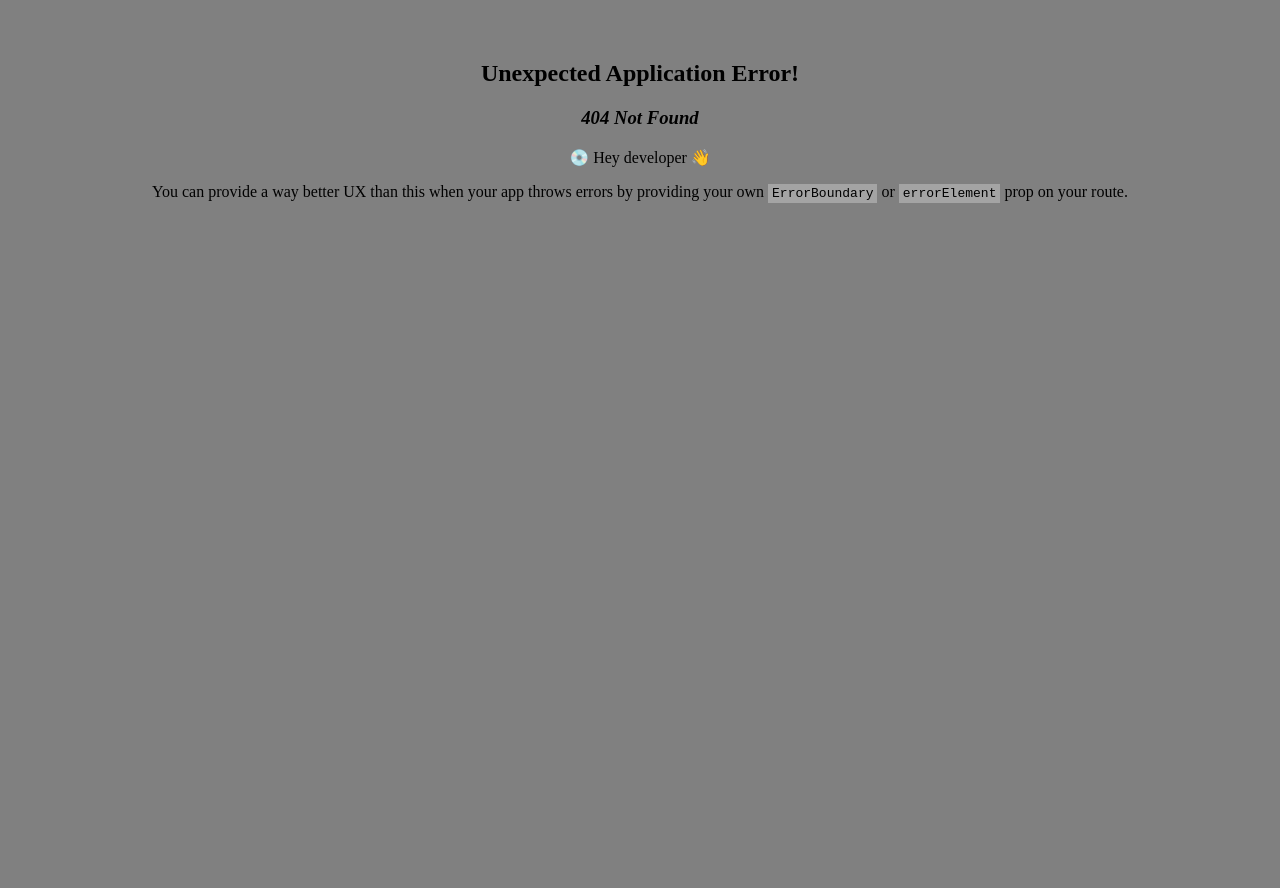
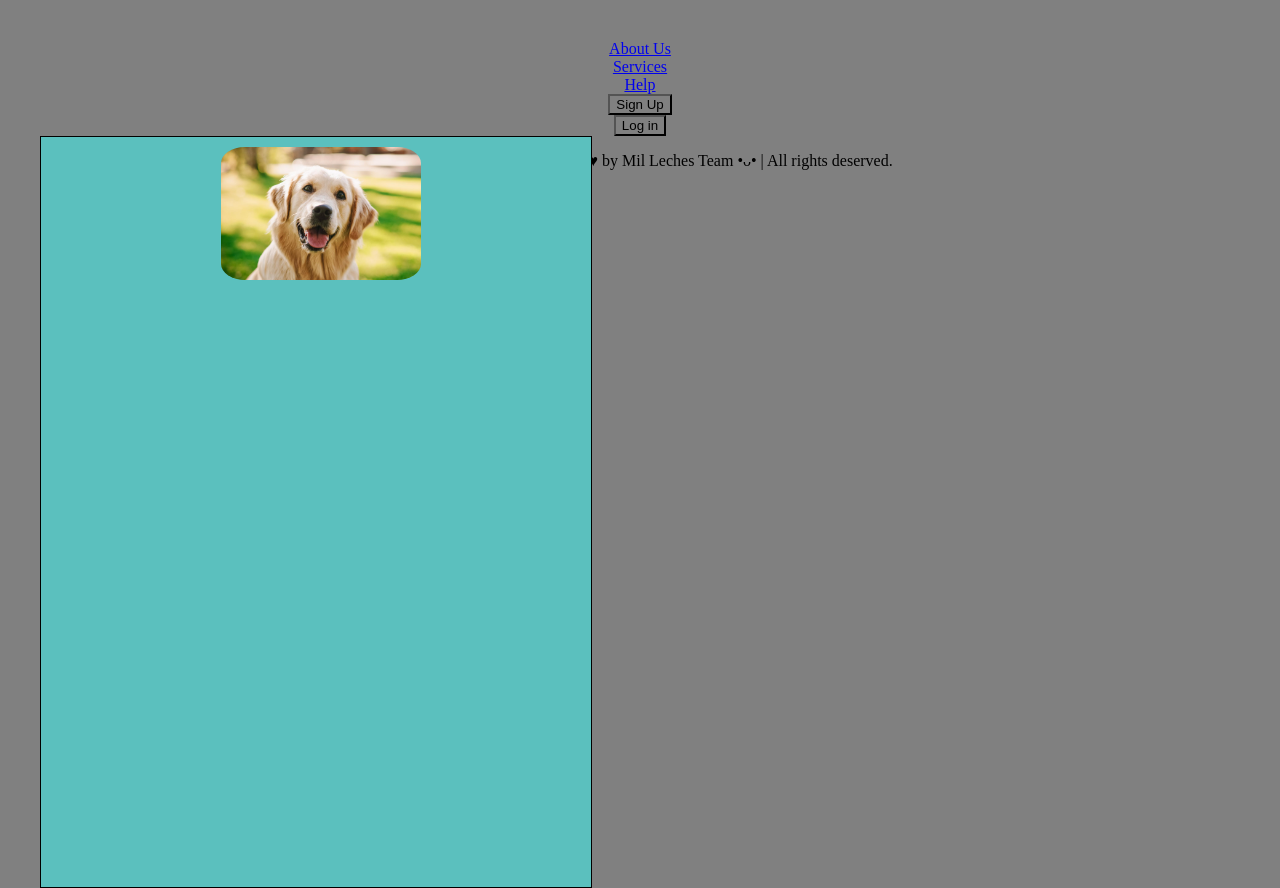
Before and after one commit to Gyomiel/Mil-Leches-Web, a React (Vite) app in the folder frontend/: page /OwnerProfile in a window 1280 px wide. Before the commit this address had no page. Before the commit the page ends 800 px from the top, so only its background shows below. Built offline with nearby package versions, Linux system fonts and the light colour scheme.

Commit message:
crear las carpeta y empezar hacer el Owner profile

```diff
--- a/frontend/src/App.jsx
+++ b/frontend/src/App.jsx
@@ -6,6 +6,7 @@ function App() {
 
   return (
     <>
+
 <RouterProvider router={router}/>
     </>
   )
--- /dev/null
+++ b/frontend/src/components/Pet/Pet.css
@@ -0,0 +1,17 @@
+.Pets{
+    position: absolute;
+    border: 1px solid black;
+    height: 750px;
+    width: 550px;
+    background-color: #5BC0BE;
+}
+
+.dogB{
+    border-radius: 12%;
+    position:relative;
+    margin-top: 10px;
+    margin-left: 10px;
+
+    width : 200px;
+
+}
--- /dev/null
+++ b/frontend/src/components/Pet/Pet.jsx
@@ -0,0 +1,16 @@
+import "./Pet.css"
+import dogBuddy from "../../assets/PetsImages/Buddy.jpg"
+
+function Pet() {
+  return (
+    <div>
+       <div className="Pets">
+        <img className="dogB" src={dogBuddy}></img>
+       </div>
+
+
+    </div>
+  )
+}
+
+export default Pet
--- /dev/null
+++ b/frontend/src/pages/OwnerProfile/OwnerProfile.jsx
@@ -0,0 +1,13 @@
+import './OwnerProfile.css'
+import Pet from '../../components/Pet/Pet'
+
+
+const OwnerProfile = () => {
+  return (
+    <div>
+      <Pet/>
+    </div>
+  )
+}
+
+export default OwnerProfile
```
Also changed, not shown: frontend/src/components/Owner/Owner.jsx (added, +11 -0 lines), frontend/src/router/index.jsx (+8 -1 lines), frontend/src/assets/PetsImages/Buddy.jpg (added), frontend/src/components/Owner/Owner.css (added), frontend/src/pages/OwnerProfile/OwnerProfile.css (added).
